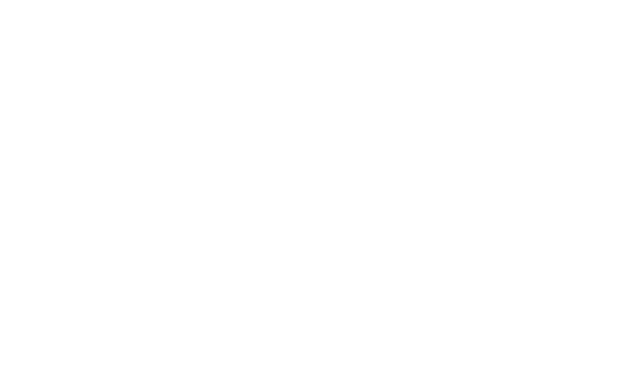
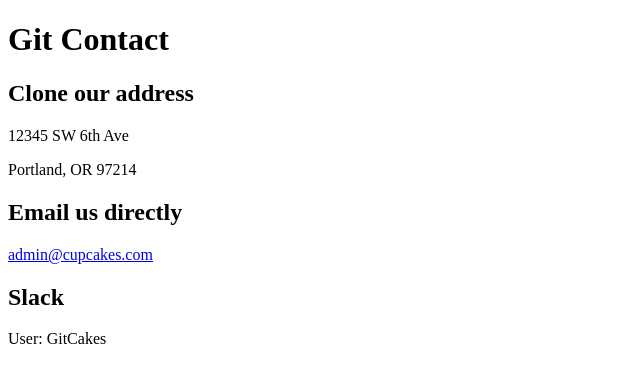
Before and after one commit to bseaver/cupcake-shop, a plain HTML site: page contact.html in a window 1280 px wide. Shown: the whole page, without its empty margins (0-640 px from the left). Drawn offline with Linux system fonts and the light colour scheme.

Commit message:
add content to contact.html

```diff
--- a/contact.html
+++ b/contact.html
@@ -2,8 +2,19 @@
 <html>
   <head>
     <link href="css/styles.css" rel="stylesheet" type="text/css">
-    <title></title>
+    <title>Git Contact</title>
   </head>
   <body>
+    <h1>Git Contact</h1>
+
+    <h2>Clone our address</h2>
+    <p>12345 SW 6th Ave</p>
+    <p>Portland, OR 97214</p>
+
+    <h2>Email us directly </h2>
+    <p><a href="mailto:admin@gitcakes.com">admin@cupcakes.com</a></p>
+
+    <h2>Slack</h2>
+    <p>User: GitCakes</p>
   </body>
 </html>
```
